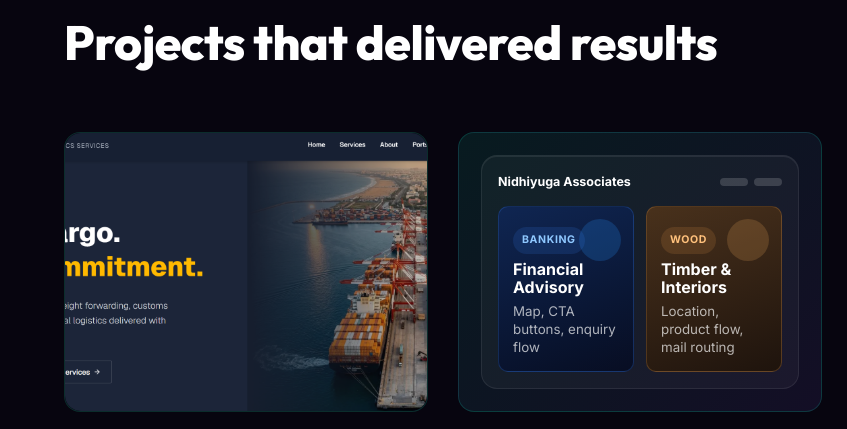
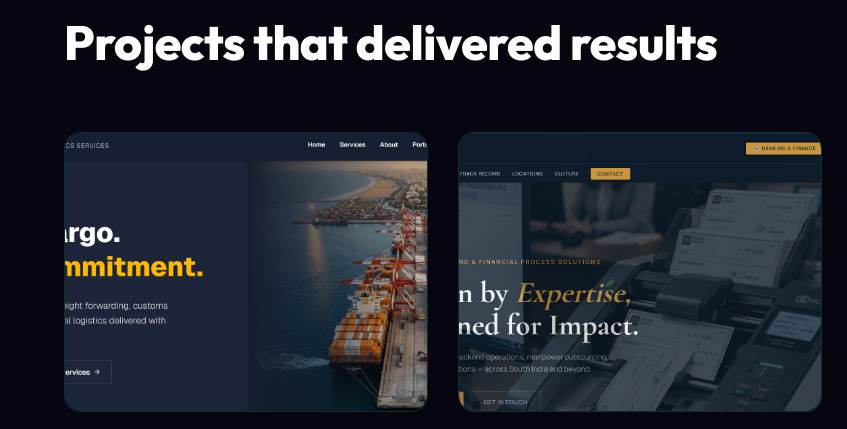
Before and after one commit to akasshmanikandan/troyflexwebs, a website: page index.html in a window 1280 px wide. Shown: the part 3100-3529 px from the top of the page, 0-847 px from the left. Drawn offline with Linux system fonts and the light colour scheme.

Commit message:
photo changes

```diff
--- a/index.html
+++ b/index.html
@@ -434,28 +434,8 @@
 
       <!-- Project 3: Nidhiyuga Associates -->
       <div class="project-card reveal-fade" data-category="dev design" id="project-3">
-        <div class="project-image-wrapper border-teal nidhiyuga-preview-wrapper">
-          <div class="nidhiyuga-preview" aria-hidden="true">
-            <div class="nidhiyuga-preview-nav">
-              <span>Nidhiyuga Associates</span>
-              <div>
-                <i></i>
-                <i></i>
-              </div>
-            </div>
-            <div class="nidhiyuga-preview-panels">
-              <div class="nidhiyuga-view banking-view">
-                <span>Banking</span>
-                <strong>Financial Advisory</strong>
-                <small>Map, CTA buttons, enquiry flow</small>
-              </div>
-              <div class="nidhiyuga-view wood-view">
-                <span>Wood</span>
-                <strong>Timber & Interiors</strong>
-                <small>Location, product flow, mail routing</small>
-              </div>
-            </div>
-          </div>
+        <div class="project-image-wrapper border-teal" style="padding: 0;">
+          <img src="nidhiyuga-preview.png" alt="Nidhiyuga Associates Banking and Finance Website" style="width: 100%; height: 100%; object-fit: cover; object-position: top; border-radius: var(--border-radius-md);" />
           <div class="project-overlay">
             <button class="btn btn-secondary open-project-modal" data-project="nidhiyuga">Deep Dive Details</button>
           </div>
--- a/style.css
+++ b/style.css
@@ -1159,134 +1159,6 @@ img {
 .border-teal { border-color: rgba(19, 223, 196, 0.18); }
 .border-pink { border-color: rgba(240, 10, 150, 0.15); }
 
-.nidhiyuga-preview-wrapper {
-  padding: 22px;
-  align-items: stretch;
-  background:
-    linear-gradient(135deg, rgba(10, 240, 150, 0.08), rgba(157, 78, 221, 0.08)),
-    #080916;
-}
-
-.nidhiyuga-preview {
-  width: 100%;
-  min-height: 100%;
-  display: flex;
-  flex-direction: column;
-  gap: 14px;
-  padding: 16px;
-  border-radius: var(--border-radius-md);
-  background: rgba(255, 255, 255, 0.04);
-  border: 1px solid rgba(255, 255, 255, 0.08);
-  box-shadow: inset 0 1px 0 rgba(255, 255, 255, 0.08);
-}
-
-.nidhiyuga-preview-nav {
-  display: flex;
-  align-items: center;
-  justify-content: space-between;
-  font-size: 0.78rem;
-  font-weight: 700;
-  color: var(--text-white);
-}
-
-.nidhiyuga-preview-nav div {
-  display: flex;
-  gap: 6px;
-}
-
-.nidhiyuga-preview-nav i {
-  width: 28px;
-  height: 8px;
-  border-radius: 999px;
-  background: rgba(255, 255, 255, 0.16);
-}
-
-.nidhiyuga-preview-panels {
-  display: grid;
-  grid-template-columns: 1fr 1fr;
-  gap: 12px;
-  flex: 1;
-}
-
-.nidhiyuga-view {
-  display: flex;
-  flex-direction: column;
-  justify-content: flex-end;
-  gap: 7px;
-  min-width: 0;
-  padding: 14px;
-  border-radius: 10px;
-  position: relative;
-  overflow: hidden;
-}
-
-.nidhiyuga-view::before {
-  content: "";
-  position: absolute;
-  inset: 12px 12px auto auto;
-  width: 42px;
-  height: 42px;
-  border-radius: 50%;
-  opacity: 0.22;
-}
-
-.nidhiyuga-view span,
-.nidhiyuga-view strong,
-.nidhiyuga-view small {
-  position: relative;
-  z-index: 1;
-}
-
-.nidhiyuga-view span {
-  width: max-content;
-  max-width: 100%;
-  padding: 5px 9px;
-  border-radius: 999px;
-  font-size: 0.66rem;
-  font-weight: 800;
-  text-transform: uppercase;
-  letter-spacing: 0.6px;
-}
-
-.nidhiyuga-view strong {
-  font-size: 1rem;
-  line-height: 1.1;
-  color: var(--text-white);
-}
-
-.nidhiyuga-view small {
-  color: rgba(255, 255, 255, 0.68);
-  line-height: 1.35;
-}
-
-.banking-view {
-  background: linear-gradient(160deg, rgba(16, 38, 84, 0.96), rgba(7, 13, 35, 0.96));
-  border: 1px solid rgba(60, 135, 255, 0.22);
-}
-
-.banking-view::before {
-  background: var(--color-blue);
-}
-
-.banking-view span {
-  color: #8fc8ff;
-  background: rgba(60, 135, 255, 0.14);
-}
-
-.wood-view {
-  background: linear-gradient(160deg, rgba(74, 50, 28, 0.98), rgba(31, 20, 12, 0.98));
-  border: 1px solid rgba(230, 156, 78, 0.24);
-}
-
-.wood-view::before {
-  background: #d99a55;
-}
-
-.wood-view span {
-  color: #ffc17c;
-  background: rgba(230, 156, 78, 0.15);
-}
-
 /* Static Mockup look for visual elements */
 .project-preview-mockup {
   background: rgba(18, 14, 38, 0.95);
```
Also changed, not shown: nidhiyuga-preview.png (added).
